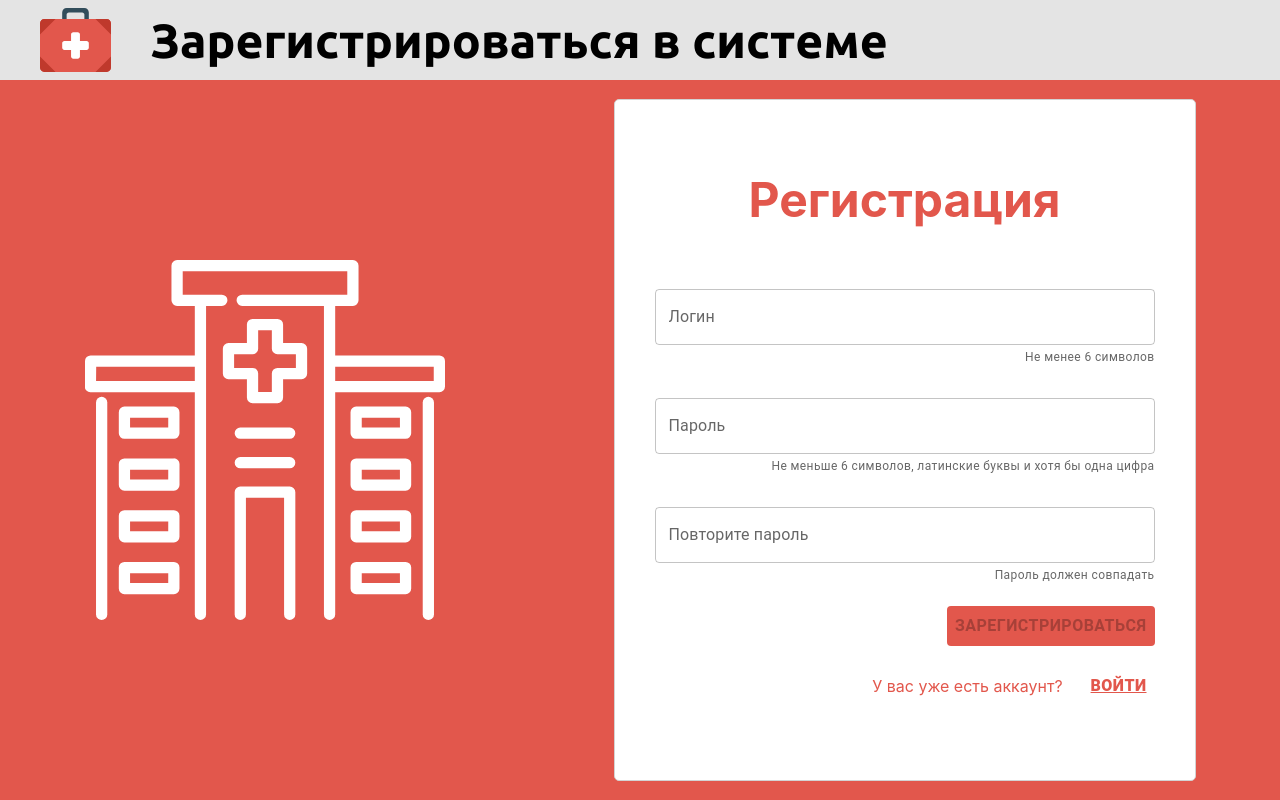
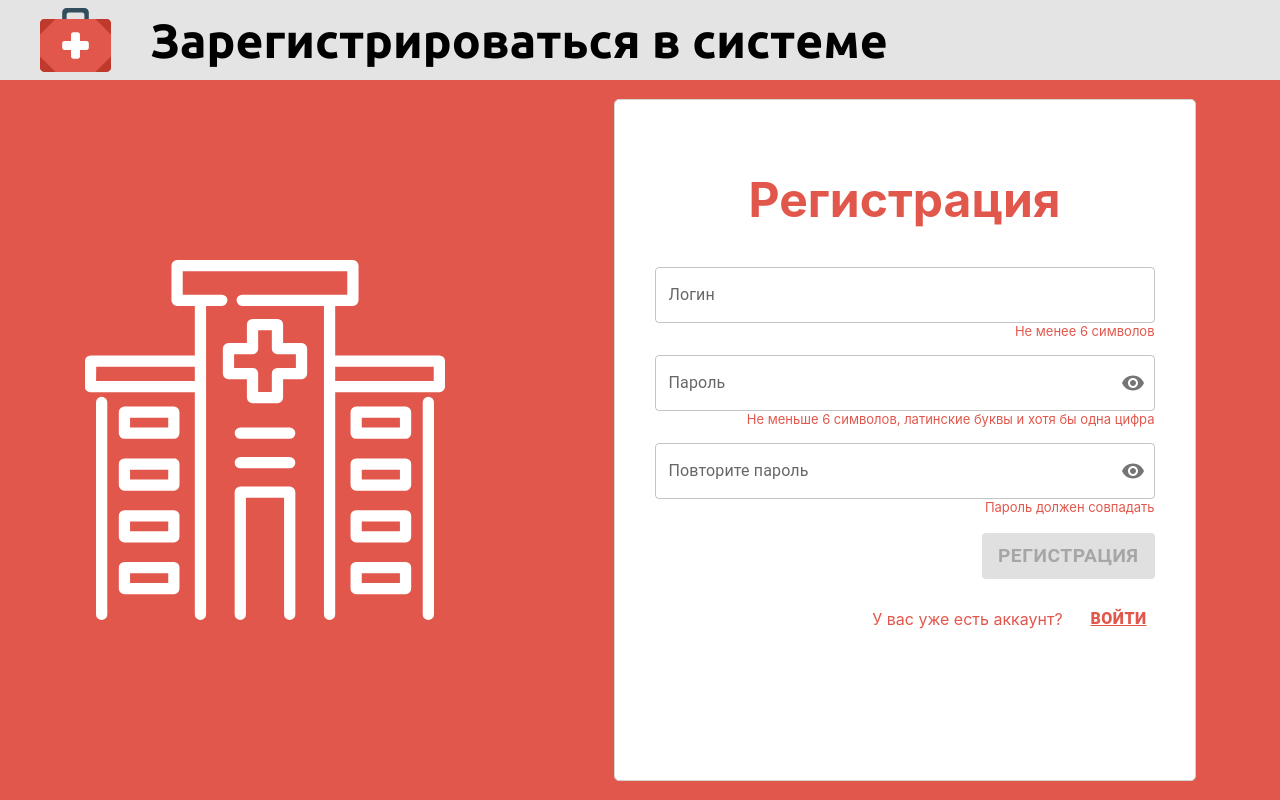
Before and after one commit to MkpDolganovKirill/frotent_doctors, a React (Create React App) app: page / in a window 1280 px wide. Built offline with nearby package versions, Linux system fonts and the light colour scheme.

Commit message:
Fixed register page

```diff
--- a/package.json
+++ b/package.json
@@ -5,6 +5,7 @@
   "dependencies": {
     "@emotion/react": "^11.9.0",
     "@emotion/styled": "^11.8.1",
+    "@mui/icons-material": "^5.6.2",
     "@mui/material": "^5.6.2",
     "@testing-library/jest-dom": "^5.16.4",
     "@testing-library/react": "^13.1.1",
--- a/src/Styles/Input.scss
+++ b/src/Styles/Input.scss
@@ -27,3 +27,9 @@
   outline: 1px;
   box-shadow: 0 0 5px white
 }
+
+p.helperText{
+  text-align: end;
+  margin-right: 0;
+  font-size: small;
+}
--- a/src/Styles/RegisterPage.scss
+++ b/src/Styles/RegisterPage.scss
@@ -28,10 +28,6 @@
   width: 100%;
   align-items: center;
 }
-.register-form p{
-  text-align: end;
-  margin-right: 0;
-}
 
 .buttons {
   width: 100%;
--- /dev/null
+++ b/src/components/Buttons.tsx
@@ -0,0 +1,46 @@
+import { Button, createTheme, ThemeProvider } from '@mui/material';
+import React from 'react';
+
+enum typesButtons {
+  button = 'button',
+  submit = 'submit',
+  reset = 'reset'
+}
+
+interface ButtonsProps {
+  children?: React.ReactNode,
+  text: string,
+  disabled: boolean,
+  types: typesButtons,
+  onClick?: () => void
+};
+
+const theme = createTheme({
+  palette: {
+    primary: {
+      main: "#E2574C",
+    }
+  },
+});
+
+const Buttons: React.FC<ButtonsProps> = ({ text, disabled, types, onClick }) => {
+  return (
+    <ThemeProvider theme={theme} >
+      <Button
+        sx={{
+          mt: '10px',
+          fontSize: '1.2rem',
+          fontWeight: '600'
+        }}
+        type={types}
+        variant='contained'
+        disabled={disabled}
+        onClick={onClick}
+      >
+        {text}
+      </Button>
+    </ThemeProvider>
+  )
+};
+
+export default Buttons;
--- a/src/components/Input.tsx
+++ /dev/null
@@ -1,50 +0,0 @@
-import React from 'react';
-import '../Styles/Input.scss';
-import { createTheme, TextField, ThemeProvider } from '@mui/material';
-
-interface InputProps {
-  id: string,
-  value: string,
-  onChange: (id: string, event: React.ChangeEvent<HTMLInputElement | HTMLTextAreaElement>) => void,
-  type: string,
-  labelText: string,
-  placeholder?: string,
-  helperText?: string
-}
-
-const theme = createTheme({
-  palette: {
-    primary: {
-      main: "#E2574C",
-    },
-  },
-});
-
-const Input = ({ id, type, value, onChange, labelText, placeholder, helperText }: InputProps) => {
-
-  return (
-    <ThemeProvider theme={theme} >
-      <TextField
-        name={id}
-        value={value}
-        onChange={(e) => onChange(id, e)}
-        type={type}
-        label={labelText}
-        variant='outlined'
-        color='primary'
-        fullWidth
-        helperText={helperText}
-        autoComplete='off'
-        size='medium'
-        placeholder={placeholder}
-        sx={{
-          heigth: '50px',
-          marginTop: '30px',
-          fontWeight: '2rem'
-        }}
-      />
-    </ThemeProvider>
-  )
-};
-
-export default Input;
--- /dev/null
+++ b/src/components/InputValue.tsx
@@ -0,0 +1,75 @@
+import React, { useState } from 'react';
+import '../Styles/Input.scss';
+import {
+  createTheme,
+  FormControl,
+  IconButton,
+  InputAdornment,
+  InputLabel,
+  OutlinedInput,
+  ThemeProvider } from '@mui/material';
+import Visibility from '@mui/icons-material/Visibility';
+import VisibilityOff from '@mui/icons-material/VisibilityOff';
+
+interface InputProps {
+  id: string,
+  value: string,
+  onChange: (id: string, event: React.ChangeEvent<HTMLInputElement | HTMLTextAreaElement>) => void,
+  type: string,
+  stateValidate: boolean,
+  labelText: string,
+  placeholder?: string,
+  helperText?: string
+}
+
+const theme = createTheme({
+  palette: {
+    primary: {
+      main: "#E2574C",
+    }
+  },
+});
+
+const InputValue = ({ id, type, stateValidate, value, onChange, labelText, placeholder, helperText }: InputProps) => {
+
+  const [showPass, setShowPass] = useState('password');
+
+  const setTypePass = () => {
+    setShowPass(showPass === 'text' ? 'password' : 'text');
+  }
+
+  return (
+    <ThemeProvider theme={theme} >
+      <FormControl sx={{ m: 1 }} fullWidth variant="outlined">
+        <InputLabel htmlFor={id}>{labelText}</InputLabel>
+        <OutlinedInput
+          id={id}
+          type={type === 'text' ? 'text' : `${showPass}`}
+          value={value}
+          autoComplete='off'
+          fullWidth
+          color={stateValidate ? 'success' : 'error'}
+          onChange={(e) => onChange(id, e)}
+          endAdornment={
+            id !== 'login' ?
+            <InputAdornment position="end">
+                <IconButton
+                  onClick={setTypePass}
+                  edge="end"
+                >
+                {showPass === 'text' ? <VisibilityOff /> : <Visibility />}
+              </IconButton>
+            </InputAdornment>
+            :
+            ''
+          }
+          label={labelText}
+          placeholder={placeholder}
+        />
+        <p className='helperText'>{helperText}</p>
+      </FormControl>
+    </ThemeProvider>
+  )
+};
+
+export default InputValue;
--- a/src/components/RegisterPage.tsx
+++ b/src/components/RegisterPage.tsx
@@ -2,9 +2,10 @@
 import React, { useState } from 'react';
 import '../Styles/RegisterPage.scss';
 import { Button, ButtonProps, styled } from '@mui/material';
-import Input from './Input';
+import InputValue from './InputValue';
 import axios from 'axios';
 import SnackAlert from './SnackAlert';
+import Buttons from './Buttons';
 
 enum vertical {
   top = 'top',
@@ -26,14 +27,15 @@ enum type {
 
 const ActiveButton = styled(Button)<ButtonProps>(() => ({
   marginTop: '20px',
-  backgroundColor: '#E2574C',
-  color: 'white',
+  backgroundColor: 'white',
+  color: '#E2574C',
+  border: '1px solid #E2574C',
   transition: '.2s',
   fontWeight: '700',
   fontSize: '1rem',
   '&:hover': {
-    color: 'white',
-    backgroundColor: 'rgb(226, 87, 76)',
+    color: 'rgb(226, 87, 76)',
+    backgroundColor: 'white',
     boxShadow: '0 0 10px #E2574C'
   },
 }));
@@ -50,7 +52,7 @@ const InActiveButton = styled(Button)<ButtonProps>(() => ({
     color: '#E2574C',
     backgroundColor: 'rgba(226, 87, 76, 0.1)',
     textDecoration: 'underline',
-  },
+  }
 }));
 
 const RegisterPage = () => {
@@ -72,13 +74,22 @@ const RegisterPage = () => {
   const [invalid, setInvalid] = useState(true);
 
   const changeValues = (id: string, event: React.ChangeEvent<HTMLInputElement | HTMLTextAreaElement>) => {
-    const value = event.target.value
+    const value = event.target.value.trim()
     const newValues = { ...values, [id]: value };
     setValues(newValues);
-    if (newValues.login.trim().length < 6) return setInvalid(true);
-    if (!/^(?=.*[0-9])(?=.*[a-zA-Z])[a-zA-Z0-9]{6}/.test(newValues.password.trim())) return setInvalid(true);
-    if (newValues.repidPass.trim() !== values.password.trim()) return setInvalid(true);
-    return setInvalid(false);
+    validateValues(newValues);
+  }
+
+  const validateValues = (newValues: any) => {
+    if (
+      newValues.login.length >= 6 &&
+      /^(?=.*[0-9])(?=.*[a-zA-Z])[a-zA-Z0-9]{6}/.test(newValues.password) &&
+      newValues.password === newValues.repidPass
+    ) {
+      setInvalid(false);
+    } else {
+      setInvalid(true);
+    }
   }
 
   const handleClose = () => {
@@ -130,44 +141,54 @@ const RegisterPage = () => {
       })
   }
 
+  enum typesButtons {
+    button = 'button',
+    submit = 'submit',
+    reset = 'reset'
+  }
+
   return (
     <div className='register-form-div'>
       <h2 className='register-form-title'>Регистрация</h2>
       <form className='register-form' onSubmit={handleSubmit}>
-        <Input
+        <InputValue
           value={values.login}
           onChange={changeValues}
+          stateValidate={values.login.length >= 6}
           id='login'
           type='text'
           labelText='Логин'
           placeholder='Введите логин'
           helperText='Не менее 6 символов'
         />
-        <Input
+        <InputValue
           value={values.password}
           onChange={changeValues}
           id='password'
           type='password'
+          stateValidate={/^(?=.*[0-9])(?=.*[a-zA-Z])[a-zA-Z0-9]{6}/.test(values.password) }
           labelText='Пароль'
           placeholder='Введите пароль'
           helperText='Не меньше 6 символов, латинские буквы и хотя бы одна цифра'
         />
-        <Input
+        <InputValue
           value={values.repidPass}
           onChange={changeValues}
           id='repidPass'
           type='password'
+          stateValidate={(values.password === values.repidPass)}
           labelText='Повторите пароль'
           placeholder='Повторите введенный пароль'
           helperText='Пароль должен совпадать'
         />
         <div className="buttons">
-          <ActiveButton
+          <Buttons
+            text='Регистрация'
             disabled={invalid}
-            type='submit'
+            types={typesButtons.submit}
           >
             Зарегистрироваться
-          </ActiveButton>
+          </Buttons>
           <div className='SignIn'>
             <p>У вас уже есть аккаунт?</p>
             <InActiveButton>
```
Also changed, not shown: 1 other file (tests, documents, lock files or other folders).
